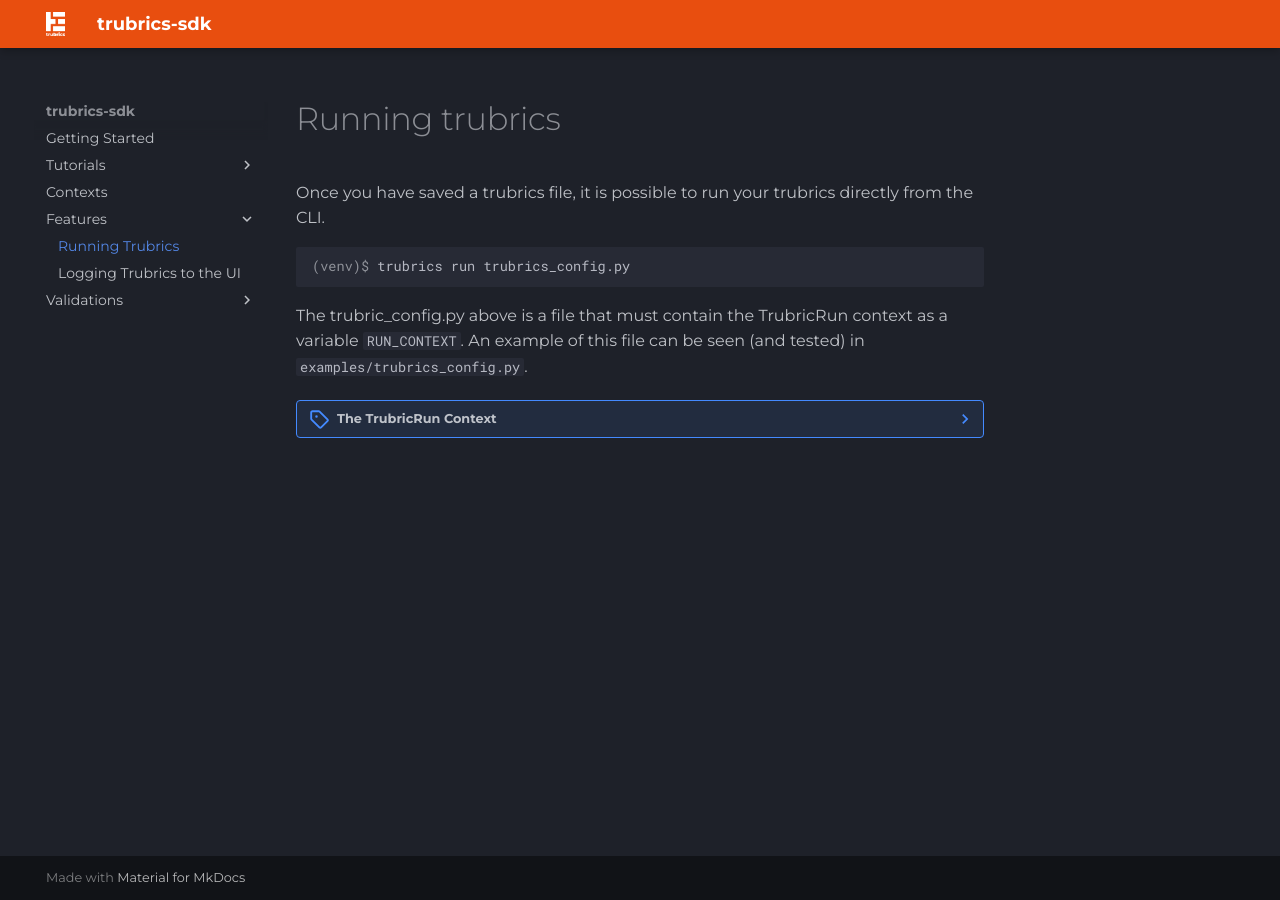
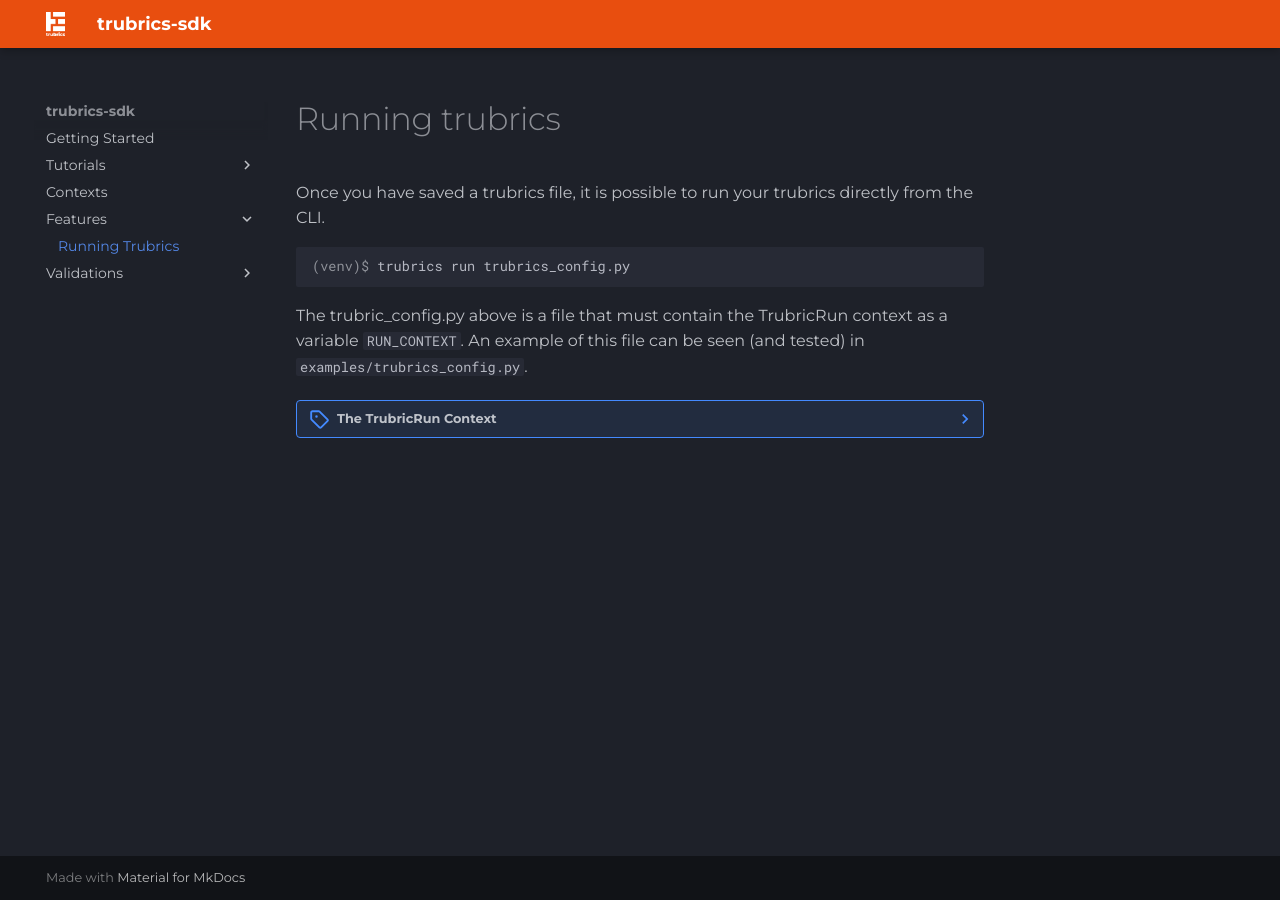
Before and after one commit to trubrics/trubrics-sdk, an MkDocs documentation site: the page built from docs/run_trubrics.md, in a window 1280 px wide. Built offline with MkDocs 1.6.1 and Material for MkDocs 9.7.7, drawn with Linux system fonts in a browser that asks for light colours; some of the changed lines change nothing that is shown.

Commit message:
add docs placeholder for log_trubrics

```diff
--- /dev/null
+++ b/docs/log_trubrics.md
@@ -0,0 +1,3 @@
+# Logging trubrics to Trubrics Manager
+
+Coming Soon...
--- a/mkdocs.yml
+++ b/mkdocs.yml
@@ -35,7 +35,7 @@
   - Contexts: context.md
   - Features:
     - Running Trubrics: run_trubrics.md
-    - Logging Trubrics to the UI: log_trubrics.md
+    # - Logging Trubrics to the UI: log_trubrics.md
   - Validations:
     - Out of the box: validations.md
     - Build Custom Validations: custom_validations.md
```
